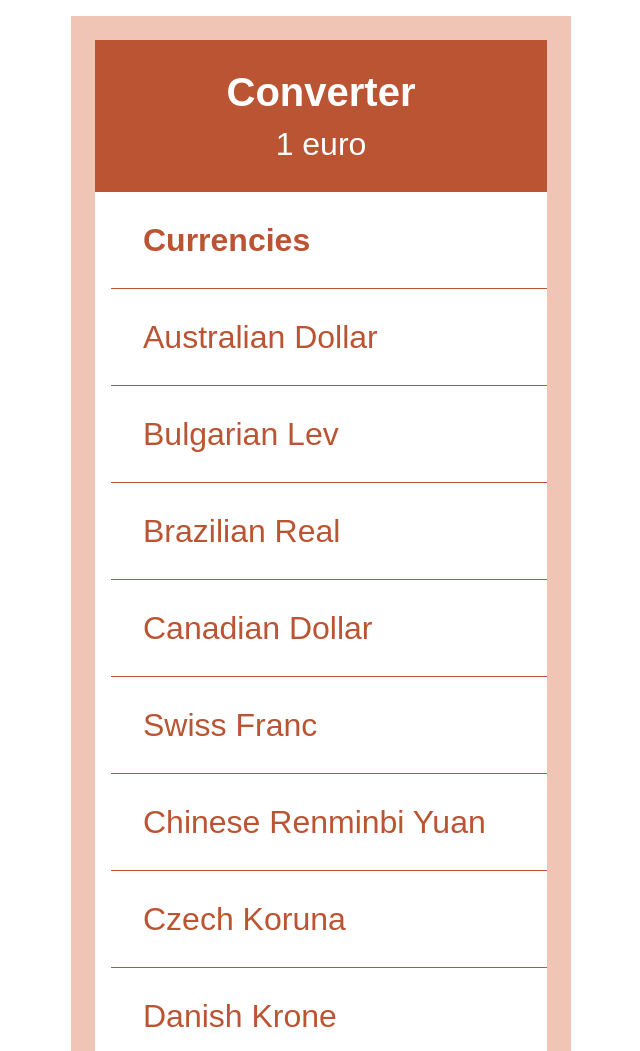
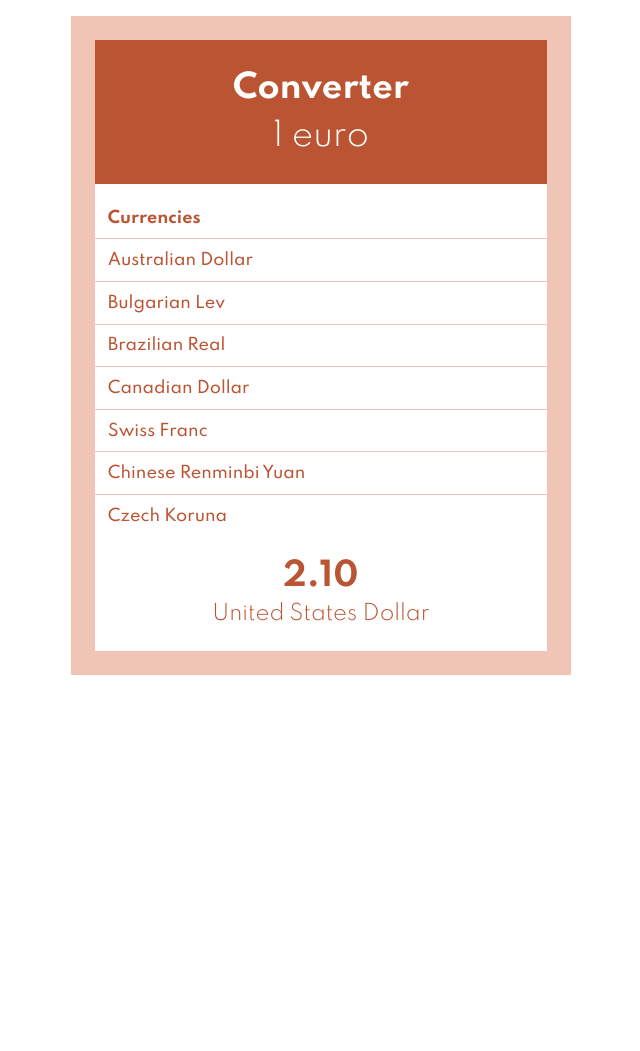
Before and after one commit to ludovic-lannurien/Currency-converter, a React app: page / in a window 1280 px wide. Shown: the top 1051 px of the page, without its empty margins (319-959 px from the left). After the commit the page ends 800 px from the top, so only its background shows below. Built offline with nearby package versions, Linux system fonts and the light colour scheme.

Commit message:
correction du scss pour un meilleur visuel

```diff
--- a/src/assets/index.html
+++ b/src/assets/index.html
@@ -4,7 +4,10 @@
         <meta charset="utf-8" />
         <meta name="viewport" content="width=device-width, initial-scale=1.0" />
         <meta http-equiv="x-ua-compatible" content="ie=edge" />
-        <title>Modele</title>
+        <title>Converter</title>
+		<link rel="preconnect" href="https://fonts.googleapis.com">
+		<link rel="preconnect" href="https://fonts.gstatic.com" crossorigin>
+		<link href="https://fonts.googleapis.com/css2?family=Spartan:wght@300;500;700&display=swap" rel="stylesheet">
     </head>
     <body>
         <div id="root"></div>
--- a/src/components/Currency/currency.scss
+++ b/src/components/Currency/currency.scss
@@ -1,21 +1,25 @@
+@use 'src/styles/vars';
+
 .currencies{
-  color: #bb5432;
-  padding-left: 1em;
-  overflow:auto;
-  list-style:none;
+  text-align: left;
+  background-color: vars.$lightColor;
+  max-height: 350px;
+  overflow-y: auto;
+
+  .currencies-title{
+    padding: vars.$gutter;
+    font-weight: vars.$fwBold;
+    margin-top: vars.$gutter;
+  }
   .currency{
-    border-bottom: 0.05em solid #bb5432;
-    padding: 1em;
-    font-size: 2em;
+    border-top: 1px solid vars.$altColor;
+    padding: vars.$gutter;
+    font-weight: vars.$fwMedium;
+    transition: background-color vars.$slowTransition;
+
     &:hover {
-      background-color: #bb5432;
-      color: white;
-    }
-
-    &:first-child {
-      // pas de bordure pour le dernier ingrédient
-    font-weight: bold;
+      background-color: vars.$altColor;
+      transition: background-color vars.$fastTransition;
     }
   }
-
 }
--- a/src/components/Currency/index.js
+++ b/src/components/Currency/index.js
@@ -4,12 +4,14 @@ import PropTypes from 'prop-types';
 import './currency.scss';
 
 const Currency = ({ infos }) => (
-  <ul className="currencies">
-    <li className="currency">Currencies</li>
-    {infos.map((item) => (
-      <li className="currency" key={item.rate}>{item.name}</li>
-    ))}
-  </ul>
+  <div className="currencies">
+    <ul>
+      <h2 className="currencies-title">Currencies</h2>
+      {infos.map((item) => (
+        <li className="currency" key={item.name}>{item.name}</li>
+      ))}
+    </ul>
+  </div>
 );
 
 Currency.propTypes = {
@@ -19,7 +21,11 @@ Currency.propTypes = {
       rate: PropTypes.number.isRequired,
       name: PropTypes.string.isRequired,
     }).isRequired, // obligatoire de respecter le format
-  ).isRequired, // la prop ingredients est obligatoire
+  ).isRequired, // la prop "infos" est obligatoire
 };
 
 export default Currency;
+
+//! J'avais utilisé item.rate pour la key mais finalement, il existe un risque pour qu'un jour
+//! le taux soit identique à un autre donc vaut mieux ici mettre le name
+//! Mais normalement il devrait y avoir un id pour que celà soit parfait
--- a/src/components/Result/index.js
+++ b/src/components/Result/index.js
@@ -3,9 +3,9 @@ import React from 'react';
 import './result.scss';
 
 const Result = () => (
-  <div className="results">
-    <span className="result">1.09</span>
-    <h2 className="currency-check"> United States Dollar </h2>
+  <div className="amount">
+    <p className="amount-value">2.10</p>
+    <p className="amount-currency">United States Dollar</p>
   </div>
 );
 
--- a/src/components/Result/result.scss
+++ b/src/components/Result/result.scss
@@ -1,13 +1,17 @@
-.results{
-  color: #bb5432;
+@use 'src/styles/vars';
+
+.amount {
+  padding: vars.$gutter * 2;
+  background-color: vars.$lightColor;
   text-align: center;
-  padding: 2em;
-  .result{
-    font-weight: bold;
-    font-size: 3em;
+
+  .amount-value {
+    font-weight: vars.$fwBold;
+    font-size: 2em;
   }
-  .currency-check{
-    font-size: 2.5em;
-    padding:0.5em;
+
+  .amount-currency {
+    font-size: 1.3em;
+    margin-top: vars.$gutter;
   }
 }
--- a/src/components/Title/title.scss
+++ b/src/components/Title/title.scss
@@ -1,14 +1,16 @@
+@use 'src/styles/vars';
+
 .header{
-  background-color: #bb5432;
+  background-color: vars.$mainColor;
   text-align: center;
 
   .header-content{
-    color: white;
+    color: vars.$lightColor;
     padding: 2rem;
 
     .header-title{
-      font-size: 2.5em;
-      font-weight: bold;
+      font-size: 2em;
+      font-weight: vars.$fwBold;
     }
     .header-info{
       margin-top: 0.5em;
--- a/src/styles/_vars.scss
+++ b/src/styles/_vars.scss
@@ -1,3 +1,16 @@
+/* fichier pour définir les variables */
+$fwLight: 300;
+$fwMedium: 500;
+$fwBold: 700;
+
 $mainColor: #bb5432;
-$alternativeColor: #f1c5b6;
-$cleerColor: #fff;
+$altColor: #f1c5b6;
+$lightColor: #fff;
+
+$fastTransition: 0.2s;
+$slowTransition: 1s;
+
+/* quantité d'espacement de base : on l'utilise à plusieurs endroits, éventuellement
+en le multipliant, pour que tous les espacements soient cohérents */
+// https://developer.mozilla.org/en-US/docs/Learn/CSS/Building_blocks/Values_and_units
+$gutter: 0.8rem;
--- a/src/styles/index.scss
+++ b/src/styles/index.scss
@@ -2,7 +2,9 @@
 @use 'vars';
 
 body {
-  font-family: sans-serif;
+  font-family: 'Spartan', sans-serif;
+  font-weight: vars.$fwLight;
+  color: vars.$mainColor;
 }
 
 /*
```
Also changed, not shown: src/components/App/index.js (+4 -3 lines).
